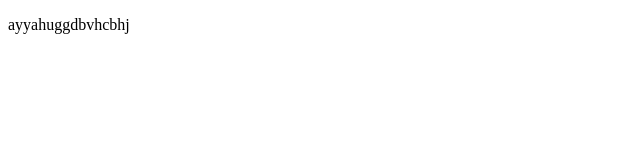
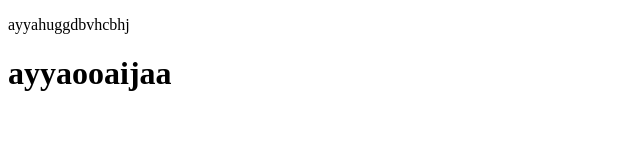
Before and after one commit to varma3678/tution1, a plain HTML site: page index.html in a window 1280 px wide. Shown: the whole page, without its empty margins (0-640 px from the left). Drawn offline with Linux system fonts and the light colour scheme.

Commit message:
Update index.html
gdch

```diff
--- a/index.html
+++ b/index.html
@@ -7,6 +7,7 @@
 </head>
 <body>
     <p>ayyahuggdbvhcbhj</p>
+    <h1>ayyaooaijaa</h1>
 
 </body>
 </html>
```
